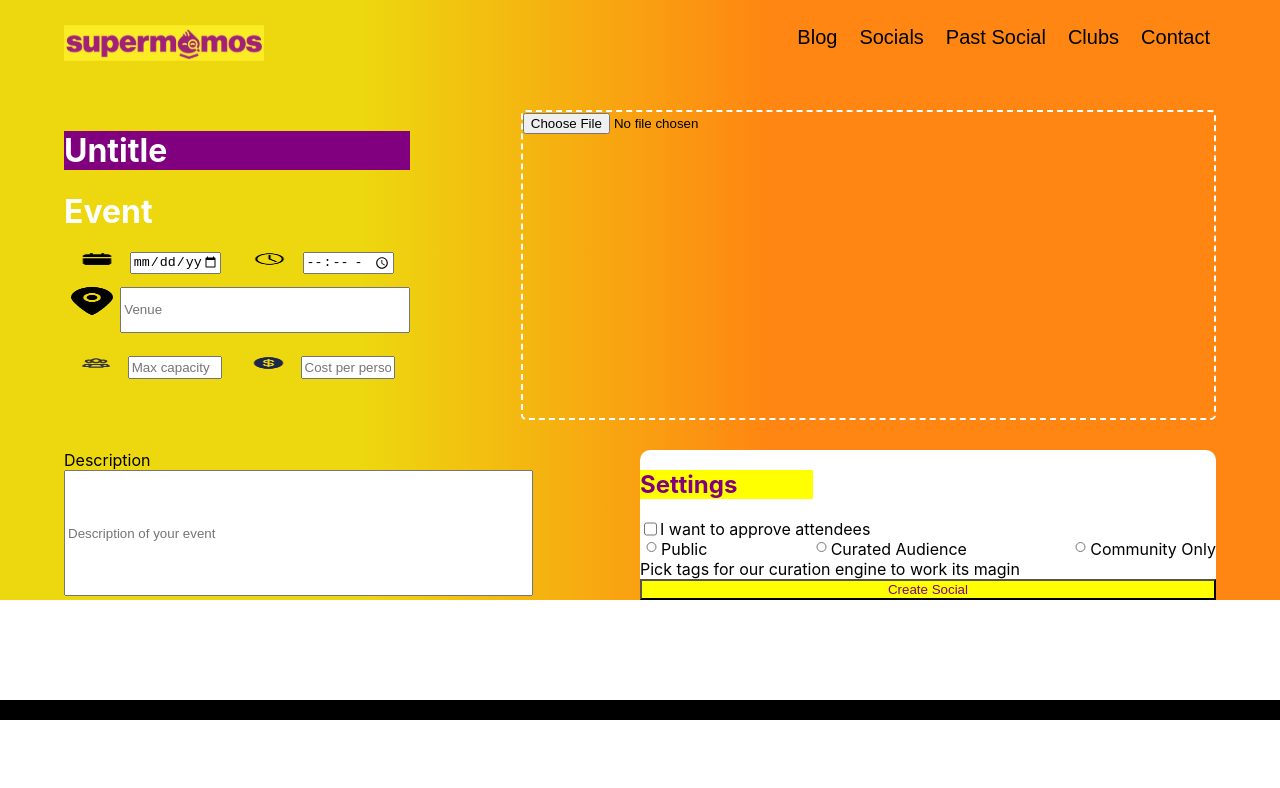
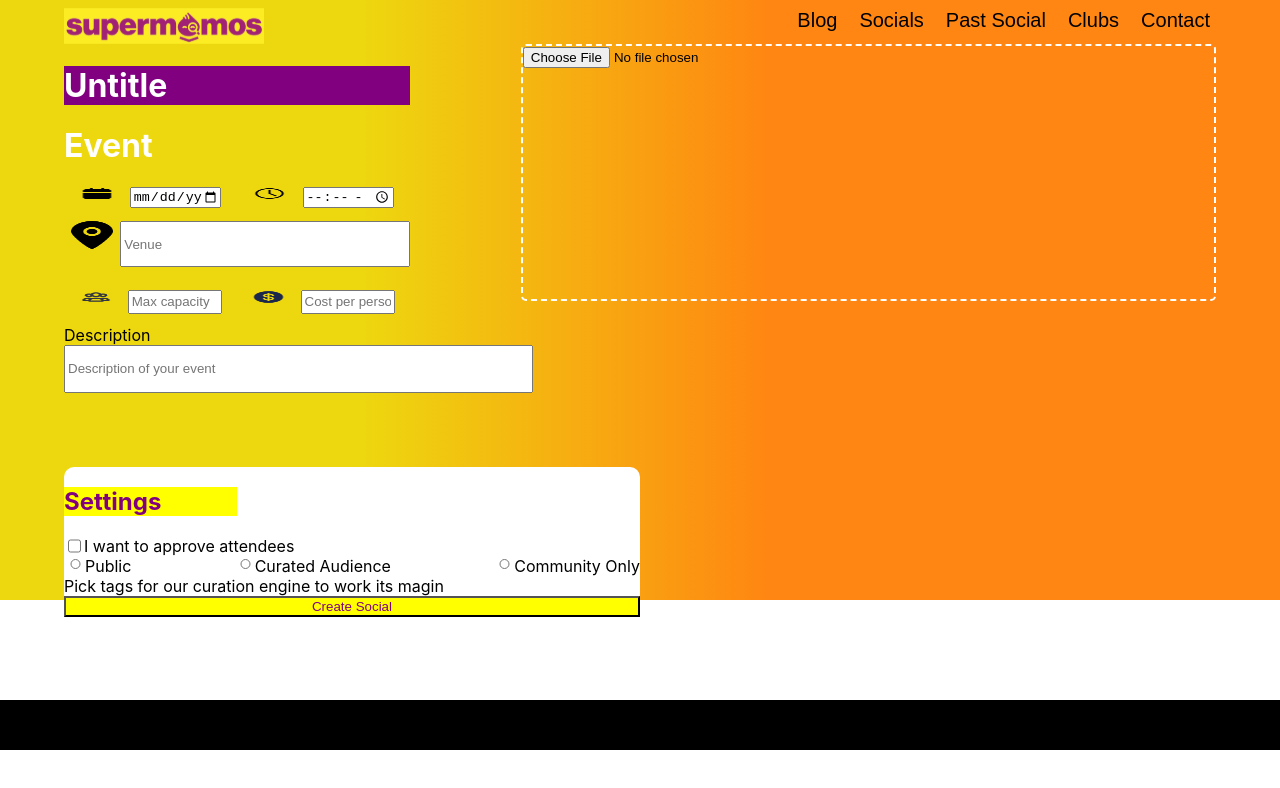
Before and after one commit to vwaizer/mindxCourseLv2, a React (Create React App) app: page / in a window 1280 px wide. Shown: the top 788 px of the page. Built offline with nearby package versions, Linux system fonts and the light colour scheme.

Commit message:
change position

```diff
--- a/src/component/Content.jsx
+++ b/src/component/Content.jsx
@@ -1,17 +1,18 @@
-import React from 'react';
+import React, { useState } from 'react';
 import styled from 'styled-components';
 import HeaderItemCreate from './HeaderItemCreate';
 import FormRender from './FormRender';
 import logoPic from '../img/header-logo.a4cff821.svg'
-import RadioItem from './radioItem';
-const Block=styled.div`
+import RadioItem from './RadioItem';
+import { hover } from '@testing-library/user-event/dist/hover';
+const Block = styled.div`
     width:100%;
     height:100%;
 
 
 
 `;
-const HeaderContainer=styled.div`
+const HeaderContainer = styled.div`
     width:100%;
     height:150px;
     display:flex;
@@ -20,14 +21,14 @@ const HeaderContainer=styled.div`
     padding-top:25px;
 
 `;
-const HeaderItemContainer=styled.div`
+const HeaderItemContainer = styled.div`
     display:flex;
     flex-direction:row;
     gap:10px;
 
 `;
 
-const BannerContainer=styled.div`
+const BannerContainer = styled.div`
     width:100%;
     height:100%;
     display:flex;
@@ -37,7 +38,7 @@ const BannerContainer=styled.div`
 
 
 `;
-const BannerItem=styled.div`
+const BannerItem = styled.div`
     width:30%;
     display:flex;
     flex-direction:column;
@@ -46,23 +47,23 @@ const BannerItem=styled.div`
 `;
 
 
-const AddPictureContainer=styled.div`
+const AddPictureContainer = styled.div`
     border:2px dashed white;
     width:60%;
     height:90%;
     border-radius:5px;
 `;
-const FlexEnd=styled.div`
+const FlexEnd = styled.div`
     display:flex;
     flex-direction:column;
-
+    height:50px;
     position:relative;
     bottom:-100px;
     background-color:black;
 
 `;
 
-const BodyItem=styled.div`
+const BodyItem = styled.div`
     display:flex;
     flex-direction:column;
     justify-content:center;
@@ -70,12 +71,12 @@ const BodyItem=styled.div`
     width:90%;
     height:600px;
 `;
-const ImgContainer=styled.div`
+const ImgContainer = styled.div`
     display:flex;
     flex-direction:row;
 
 `;
-const BodyContainer=styled.div`
+const BodyContainer = styled.div`
     display:flex;
     flex-direction:column;
     justify-content:center;
@@ -85,7 +86,7 @@ const BodyContainer=styled.div`
 
 `;
 
-const ContentContainer=styled.div`
+const ContentContainer = styled.div`
     display:flex;
     flex-direction:row;
     width:100%;
@@ -93,7 +94,15 @@ const ContentContainer=styled.div`
     justify-content:space-between;
 
 `;
-const ContentItem=styled.div`
+const ContentBlock = styled.div`
+    display:flex;
+    flex-direction:column;
+    width:100%;
+    gap:100px;
+    justify-content:space-between;
+
+`;
+const ContentItem = styled.div`
     background-color:white;
     border-radius:10px;
     height:100%;
@@ -104,15 +113,20 @@ const ContentItem=styled.div`
 
 
 `;
-export const FlexStart=styled.div`
+export const FlexStart = styled.div`
     display:flex;
     flex-direction:row;
     justify-content:flex-start;
     height:50%;
 `;
 const Content = () => {
-
-
+    const [colorButton,setColorButton]=useState("purple");
+    const colorChangeEnter=(x)=>{
+            setColorButton("blue");
+    }
+    const colorChangeLeave=(x)=>{
+            setColorButton("purple");
+    }
     return (
         <Block >
 
@@ -122,7 +136,7 @@ const Content = () => {
                     <HeaderContainer>
                         <div>
                             <ImgContainer>
-                <img src={logoPic} style={{width:"100%"}} alt="picture1" />
+                                <img src={logoPic} style={{ width: "100%" }} alt="picture1" />
                             </ImgContainer>
                         </div>
                         <HeaderItemContainer>
@@ -136,25 +150,25 @@ const Content = () => {
                     <BannerContainer>
                         <BannerItem>
                             <div>
-                <h1 style={{backgroundColor:"purple"}}>Untitle</h1>
+                                <h1 style={{ backgroundColor: "purple" }}>Untitle</h1>
                                 <h1>Event</h1>
                             </div>
-            <FormRender/>
+                            <FormRender />
                         </BannerItem>
 
-            <AddPictureContainer><input type='file'/></AddPictureContainer>
+                        <AddPictureContainer><input type='file' /></AddPictureContainer>
 
                     </BannerContainer>
 
 
-        <ContentContainer>
-            <div style={{width:"40%",height:"80%"}}>
+                    <ContentBlock>
+                        <div style={{ width: "40%", height: "80%" }}>
                             <div>Description</div>
-                <input type='text' placeholder='Description of your event' style={{height:"100%",width:"100%"}}/>
+                            <input type='text' placeholder='Description of your event' style={{ height: "100%", width: "100%" }} />
                         </div>
                         <ContentItem>
-                <h2 style={{backgroundColor:"yellow",color:"purple", width:"30%"}}>Settings</h2>
-                <FlexStart><input type='checkbox'/><div>I want to approve attendees</div></FlexStart>
+                            <h2 style={{ backgroundColor: "yellow", color: "purple", width: "30%" }}>Settings</h2>
+                            <FlexStart><input type='checkbox' /><div>I want to approve attendees</div></FlexStart>
 
                             <ContentContainer>
                                 {/* <FlexStart><input type='radio' style={{height:"100%"}}  />
@@ -168,18 +182,18 @@ const Content = () => {
                     <input type='radio'/>
                     <div>Community Only</div>
                     </FlexStart> */}
-                    <RadioItem content="Public"/>
-                    <RadioItem content="Curated Audience"/>
-                    <RadioItem content="Community Only"/>
+                                <RadioItem content="Public" />
+                                <RadioItem content="Curated Audience" />
+                                <RadioItem content="Community Only" />
                             </ContentContainer>
                             <div>Pick tags for our curation engine to work its magin</div>
-                <button type='button' style={{backgroundColor:"yellow",color:"purple"}}>Create Social</button>
+                            <button style={{ backgroundColor: "yellow", color: colorButton}} onMouseEnter={colorChangeEnter} onMouseLeave={colorChangeLeave}>Create Social</button>
                         </ContentItem>
-        </ContentContainer>
+                    </ContentBlock>
                 </BodyItem>
             </BodyContainer>
             <FlexEnd>
-        adadads
+
             </FlexEnd>
         </Block>
     )
```
Lines whose indentation alone changed are shown as unchanged.
